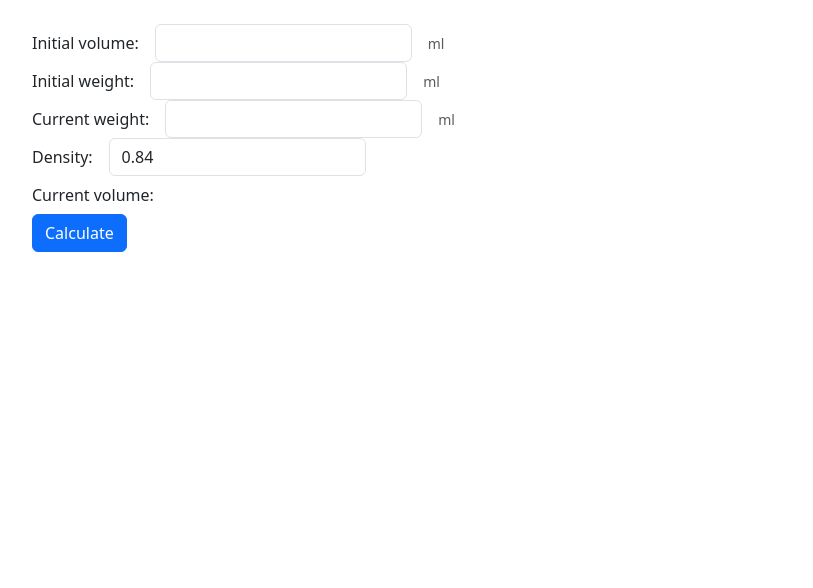
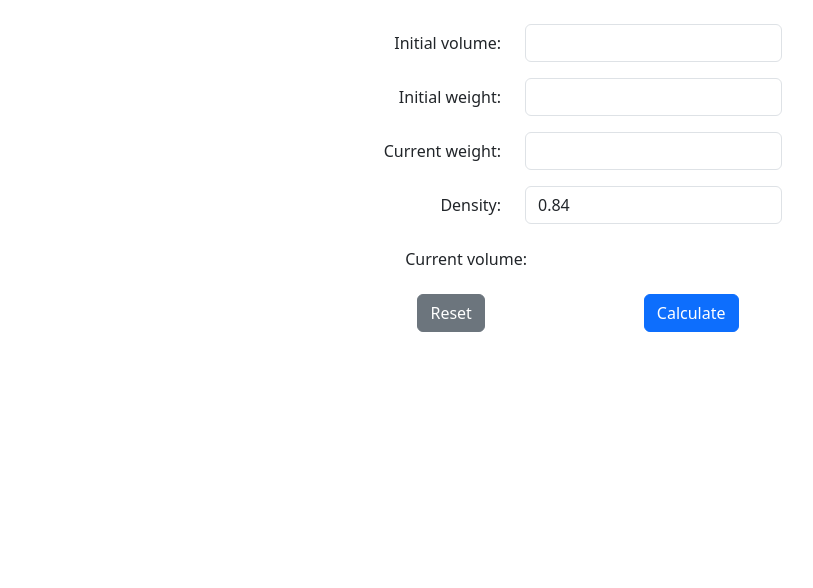
Before and after one commit to saradonin/calculator, a Flask app: page / in a window 1280 px wide. Shown: the part 40-628 px from the top of the page, without its empty margins (62-875 px from the left). Run offline with Flask 3, Linux system fonts and the light colour scheme.

Commit message:
form tweaks

```diff
--- a/templates/calculator_form.html
+++ b/templates/calculator_form.html
@@ -2,11 +2,12 @@
 {% block content %}
 
 
-<div class="container-sm">
+<div class="container-sm" style="width: 480px">
 
 <form action="" method="POST">
 
-    <div class="row g-3 align-items-center">
+
+    <div class="row mb-3 d-flex justify-content-end">
         <div class="col-auto">
           <label class="col-form-label">Initial volume: </label>
         </div>
@@ -15,12 +16,12 @@
         </div>
         <div class="col-auto">
           <span class="form-text">
-            ml
+
           </span>
         </div>
       </div>
 
-      <div class="row g-3 align-items-center">
+      <div class="row mb-3 d-flex justify-content-end">
         <div class="col-auto">
           <label class="col-form-label">Initial weight: </label>
         </div>
@@ -29,12 +30,12 @@
         </div>
         <div class="col-auto">
           <span class="form-text">
-            ml
+
           </span>
         </div>
       </div>
 
-      <div class="row g-3 align-items-center">
+      <div class="row mb-3 d-flex justify-content-end">
         <div class="col-auto">
           <label class="col-form-label">Current weight: </label>
         </div>
@@ -43,12 +44,12 @@
         </div>
         <div class="col-auto">
           <span class="form-text">
-            ml
+
           </span>
         </div>
       </div>
 
-      <div class="row g-3 align-items-center">
+      <div class="row mb-3 d-flex justify-content-end">
         <div class="col-auto">
           <label class="col-form-label">Density: </label>
         </div>
@@ -62,24 +63,34 @@
         </div>
       </div>
 
-      <div class="row g-3 align-items-center">
+      <div class="row mb-3 d-flex justify-content-end">
         <div class="col-auto">
         <label for="staticEmail" class="col-form-label">Current volume: </label>
         </div>
         <div class="col-auto">
           <input type="text" readonly class="form-control-plaintext" name="current_volume" value={{ current_volume }}>
          </div>
+         <div class="col-auto">
+            <span class="form-text">
+
+            </span>
+          </div>
       </div>
 
+      <div class="row mb-3 d-flex justify-content-around">
+      <div class="col-auto">
+        <a href="" class="btn btn-secondary mb-3">Reset</a>
+      </div>
       <div class="col-auto">
         <button type="submit" class="btn btn-primary mb-3">Calculate</button>
       </div>
-
     </div>
 
 
 
+
 </form>
+</div>
 
 
 {% endblock content %}
```
